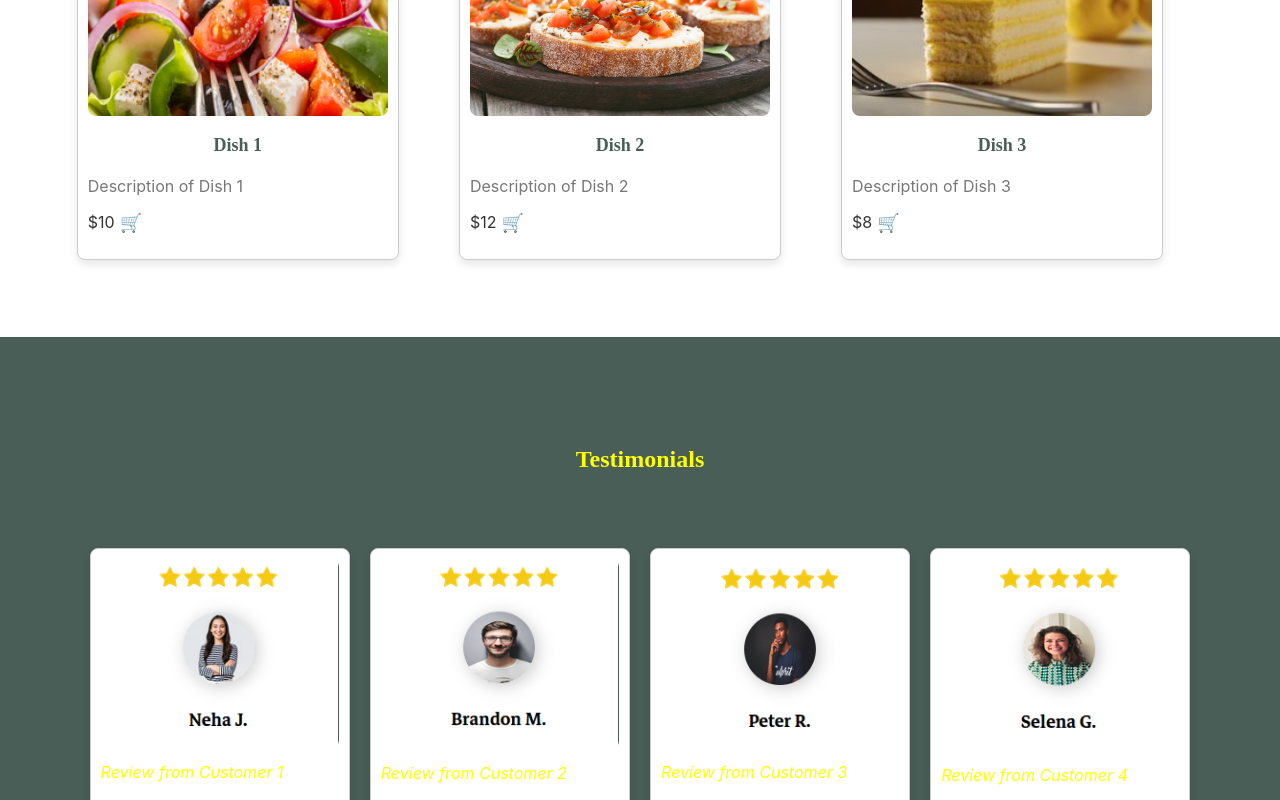
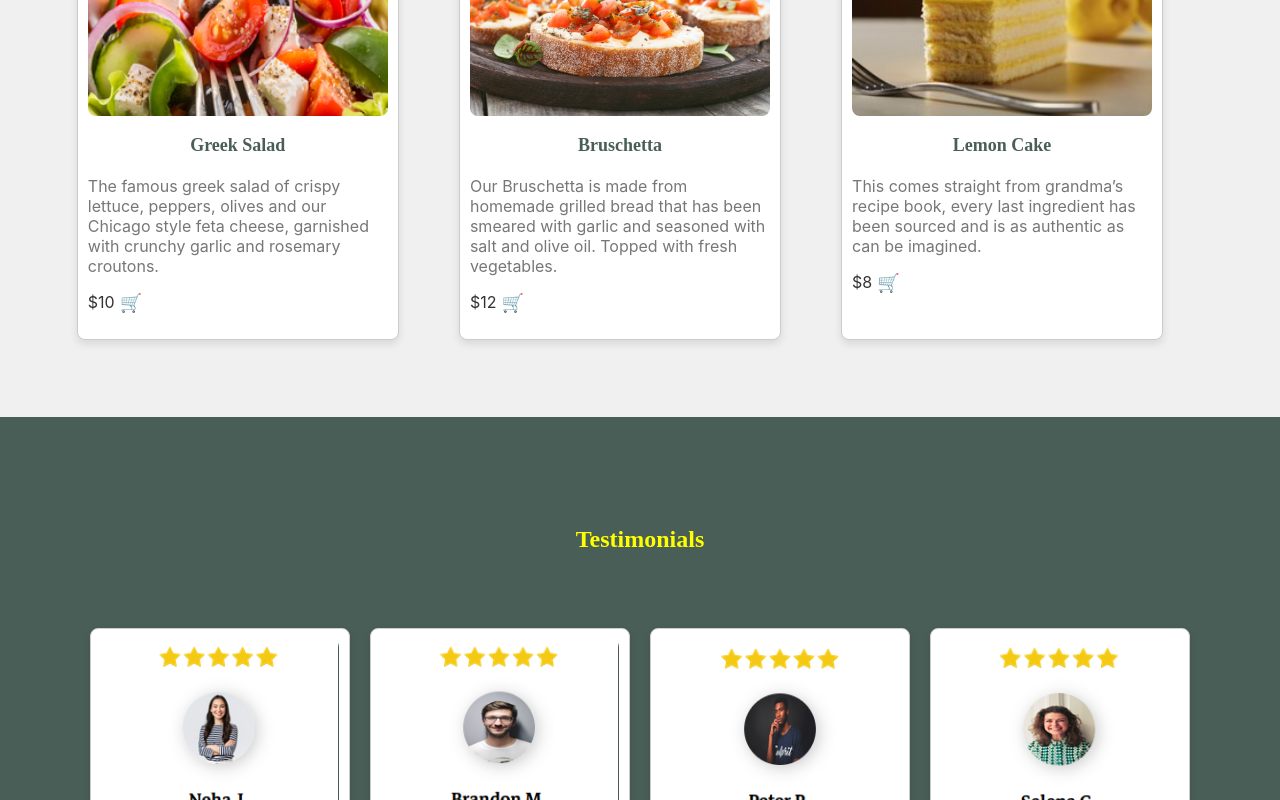
Before and after one commit to rishabhdwivedii/little-lemon-restaurant, a React (Create React App) app: page / in a window 1280 px wide. Shown: the part 700-1500 px from the top of the page. Built offline with nearby package versions, Linux system fonts and the light colour scheme.

Commit message:
Improved testimonial and menu component

```diff
--- a/src/components/Menu.css
+++ b/src/components/Menu.css
@@ -1,6 +1,7 @@
 /* Menu.css */
 .menu-cont {
   padding: 6%;
+  background-color: #f0f0f0;
 }
 
 h2 {
--- a/src/components/Menu.js
+++ b/src/components/Menu.js
@@ -7,20 +7,20 @@ import dish3Image from '../assets/dish3.jpg';
 function Menu() {
   const dishes = [
     {
-      name: 'Dish 1',
-      description: 'Description of Dish 1',
+      name: 'Greek Salad',
+      description: 'The famous greek salad of crispy lettuce, peppers, olives and our Chicago style feta cheese, garnished with crunchy garlic and rosemary croutons.',
       price: '$10',
       image: dish1Image,
     },
     {
-      name: 'Dish 2',
-      description: 'Description of Dish 2',
+      name: 'Bruschetta',
+      description: 'Our Bruschetta is made from homemade grilled bread that has been smeared with garlic and seasoned with salt and olive oil. Topped with fresh vegetables.',
       price: '$12',
       image: dish2Image,
     },
     {
-      name: 'Dish 3',
-      description: 'Description of Dish 3',
+      name: 'Lemon Cake',
+      description: 'This comes straight from grandma’s recipe book, every last ingredient has been sourced and is as authentic as can be imagined. ',
       price: '$8',
       image: dish3Image,
     },
--- a/src/components/Testimonial.css
+++ b/src/components/Testimonial.css
@@ -22,7 +22,7 @@
 
 .customer-review {
   margin-top: 10px;
-  color: yellow;
+  color: black;
   font-style: italic;
 }
 
--- a/src/components/Testimonial.js
+++ b/src/components/Testimonial.js
@@ -8,22 +8,22 @@ function Testimonial() {
   const testimonials = [
     {
       name: 'Customer 1',
-      review: 'Review from Customer 1',
+      review: '"Really enjoyed the atmosphere."',
       image: customer1Image,
     },
     {
       name: 'Customer 2',
-      review: 'Review from Customer 2',
+      review: '"The greek salad was excellent!"',
       image: customer2Image,
     },
     {
       name: 'Customer 3',
-      review: 'Review from Customer 3',
+      review: '"You have to try the Greek Salad!"',
       image: customer3Image,
     },
     {
       name: 'Customer 4',
-      review: 'Review from Customer 4',
+      review: '"Awesome place peaceful atmosphere with delicious food"',
       image: customer4Image,
     },
   ];
```
Also changed, not shown: src/components/Reservation.css (line endings or trailing spaces), src/components/Reservation.js (line endings or trailing spaces).
